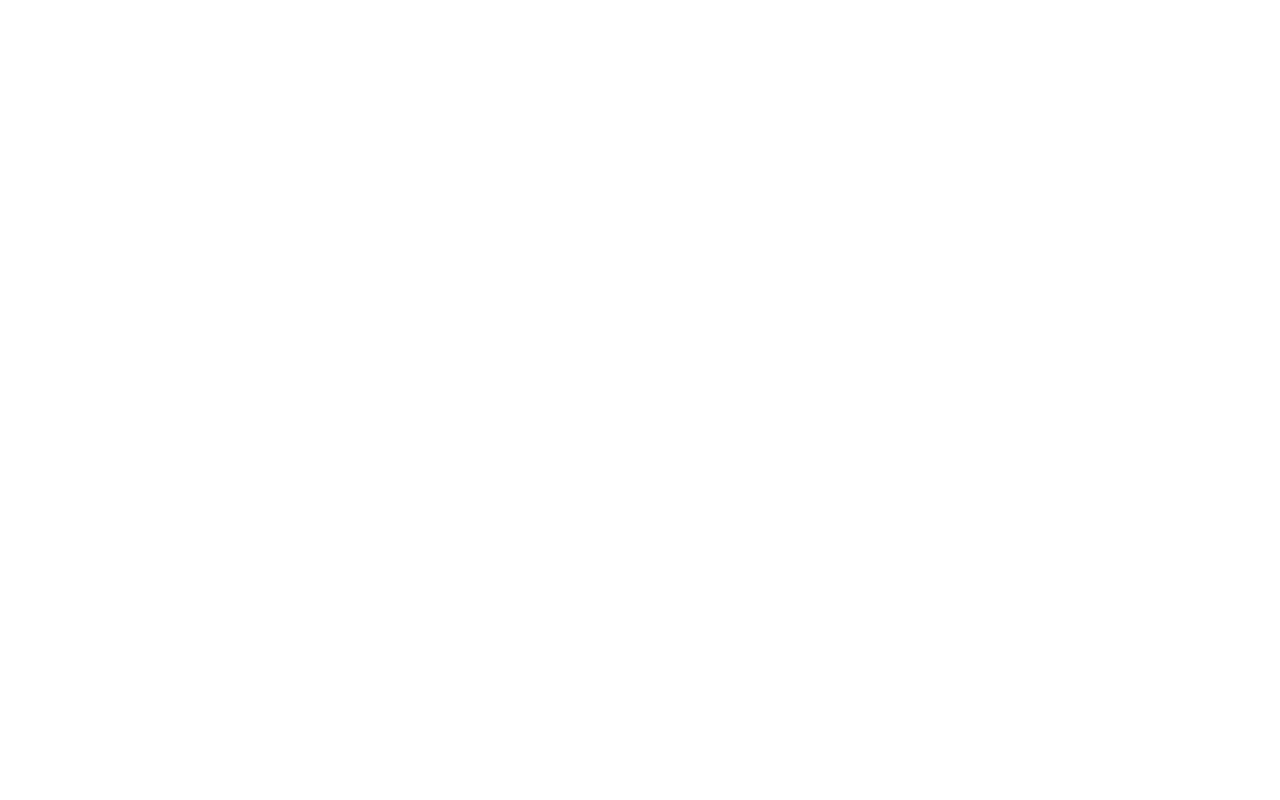
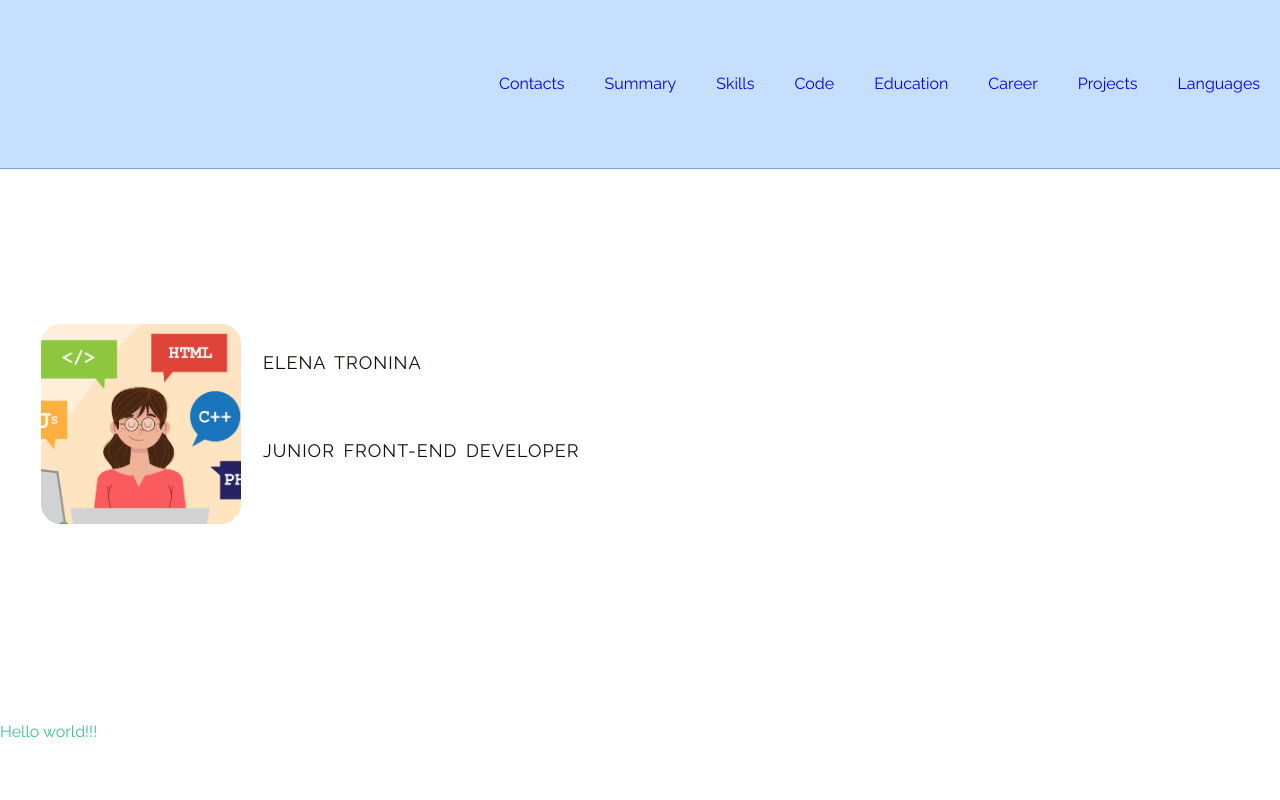
Before and after one commit to TroninaEV/rsschool-cv, a plain HTML site: page index.html in a window 1280 px wide. Drawn offline with Linux system fonts and the light colour scheme.

Commit message:
feat: add sections in index.html

```diff
--- a/index.html
+++ b/index.html
@@ -4,10 +4,47 @@
 <head>
     <meta charset="UTF-8">
     <meta name="viewport" content="width=device-width, initial-scale=1.0">
-    <title>Document</title>
+    <title>cv</title>
+    <link rel="stylesheet" href="style.css" />
+    <link rel="icon" href="assets/img/cv_icon.ico" />
+    <link rel="preconnect" href="https://fonts.googleapis.com">
+    <link rel="preconnect" href="https://fonts.gstatic.com" crossorigin>
+    <link href="https://fonts.googleapis.com/css2?family=Raleway:ital,wght@0,100..900;1,100..900&display=swap"
+        rel="stylesheet">
 </head>
 
 <body>
+    <header class="header">
+        <div class="container">
+            <nav class="nav">
+                <ul class="nav-list">
+                    <li class="nav-item"><a href="#contacts" class="nav-link">Contacts</a></li>
+                    <li class="nav-item"><a href="#summary" class="nav-link">Summary</a></li>
+                    <li class="nav-item"><a href="#skills" class="nav-link">Skills</a></li>
+                    <li class="nav-item"><a href="#code" class="nav-link">Code</a></li>
+                    <li class="nav-item"><a href="#education" class="nav-link">Education</a></li>
+                    <li class="nav-item"><a href="#career" class="nav-link">Career</a></li>
+                    <li class="nav-item"><a href="#projects" class="nav-link">Projects</a></li>
+                    <li class="nav-item"><a href="#languages" class="nav-link">Languages</a></li>
+                </ul>
+            </nav>
+        </div>
+    </header>
+    <main class="main">
+        <div class="container">
+            <section class="section" id="profile">
+                <img src="assets/img/avatar.png" alt="avatar" class="avatar" />
+                <div class="section-profile">
+                    <h1 class="section-title">Elena Tronina</h1>
+                    <p class="section-title">Junior front-end developer</p>
+                </div>
+
+            </section>
+        </div>
+    </main>
+    <footer class="footer">
+        <div class="container">Hello world!!!</div>
+    </footer>
 </body>
 
 </html>
--- a/style.css
+++ b/style.css
@@ -0,0 +1,139 @@
+@font-face {
+    font-family: Raleway;
+    src: url("assets/fonts/Raleway-Regular.ttf");
+    font-weight: 400;
+}
+
+@font-face {
+    font-family: Raleway;
+    src: url("assets/fonts/Raleway-Light.ttf");
+    font-weight: 300;
+}
+
+* {
+    box-sizing: border-box;
+}
+
+html {
+    scroll-behavior: smooth;
+}
+
+body {
+    font-family: "Raleway";
+    font-size: 16px;
+    font-weight: 400;
+    line-height: 8.5;
+    color: #3cc490;
+    min-height: 100vh;
+    margin: 0;
+    padding: 0;
+    display: flex;
+    flex-direction: column;
+    justify-content: space-between;
+}
+
+header {
+    /* border: 1px solid red;  */
+    background-color: #c6dfff;
+    box-shadow: 0 0 0 1px #81a3cc;
+
+    /*
+}
+
+main {
+
+    /* border: 1px solid rgb(25, 0, 255); */
+}
+
+footer {
+
+    /* border: 1px solid rgb(30, 255, 0); */
+}
+
+.container {
+    max-width: 1440px;
+    margin: 0 auto;
+}
+
+.nav-list {
+    display: flex;
+    justify-content: flex-end;
+    align-items: center;
+    list-style: none;
+}
+
+.nav-link {
+    text-decoration: none;
+    padding: 0 20px;
+    line-height: 50px;
+    transition: 0.3s;
+}
+
+.section-item a {
+    color: #829985;
+    text-decoration: none;
+    transition: color 0.5s;
+}
+
+.section-item a:hover {
+    color: #4d2323;
+}
+
+.link {
+    text-decoration: none;
+    color: #829985;
+    transition: color 0.5s;
+  }
+
+ .link:hover {
+    color: #5d7260;
+  }
+
+.section-title {
+    font-size: 18px;
+    font-weight: 400;
+    text-transform: uppercase;
+    letter-spacing: 1px;
+    color: #091309;
+
+    position: relative;
+    padding: 0;
+    margin-bottom: 20px;
+    line-height: 50px;
+    word-spacing: 3px;
+}
+
+.main-container {
+    display: flex;
+    flex-wrap: wrap;
+}
+
+.section {
+    display: flex;
+    justify-content: space-around;
+    width: 100%;
+    padding: 50px 30px 35px;
+ }
+
+.section-profile {
+    display: flex;
+    width: 80%;
+    flex-direction: column;
+    justify-content: left;
+    align-content: left;
+    text-align: left;
+    text-transform: uppercase;
+}
+
+.avatar {
+    width: 200px;
+    height: 200px;
+    border-radius: 20px;
+
+}
+
+@media (max-width: 768px) {
+    .section {
+      width: 100%;
+    }
+  }
```
Also changed, not shown: assets/fonts/Raleway-Light.ttf (added), assets/fonts/Raleway-Regular.ttf (added), assets/img/avatar.png (added), assets/img/cv_icon.ico (added), avatar.jpg (deleted), 1 other file.
